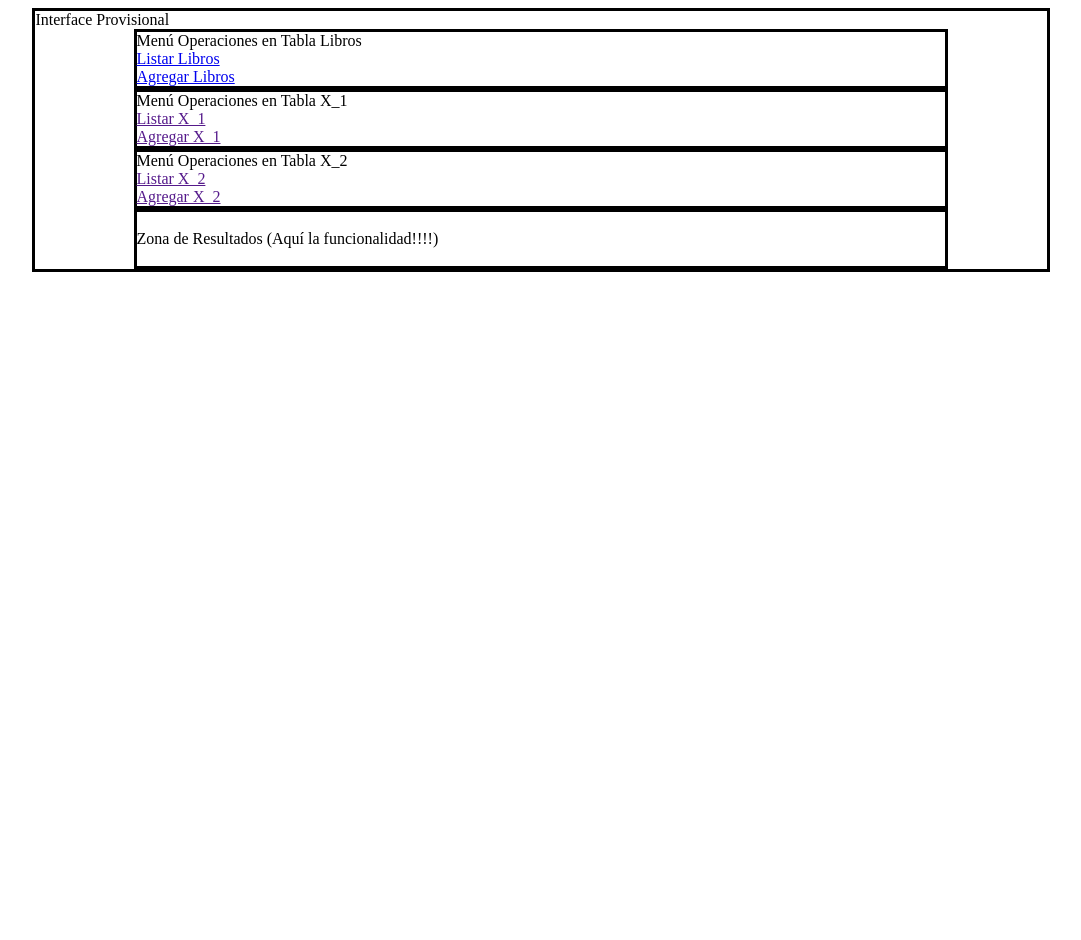
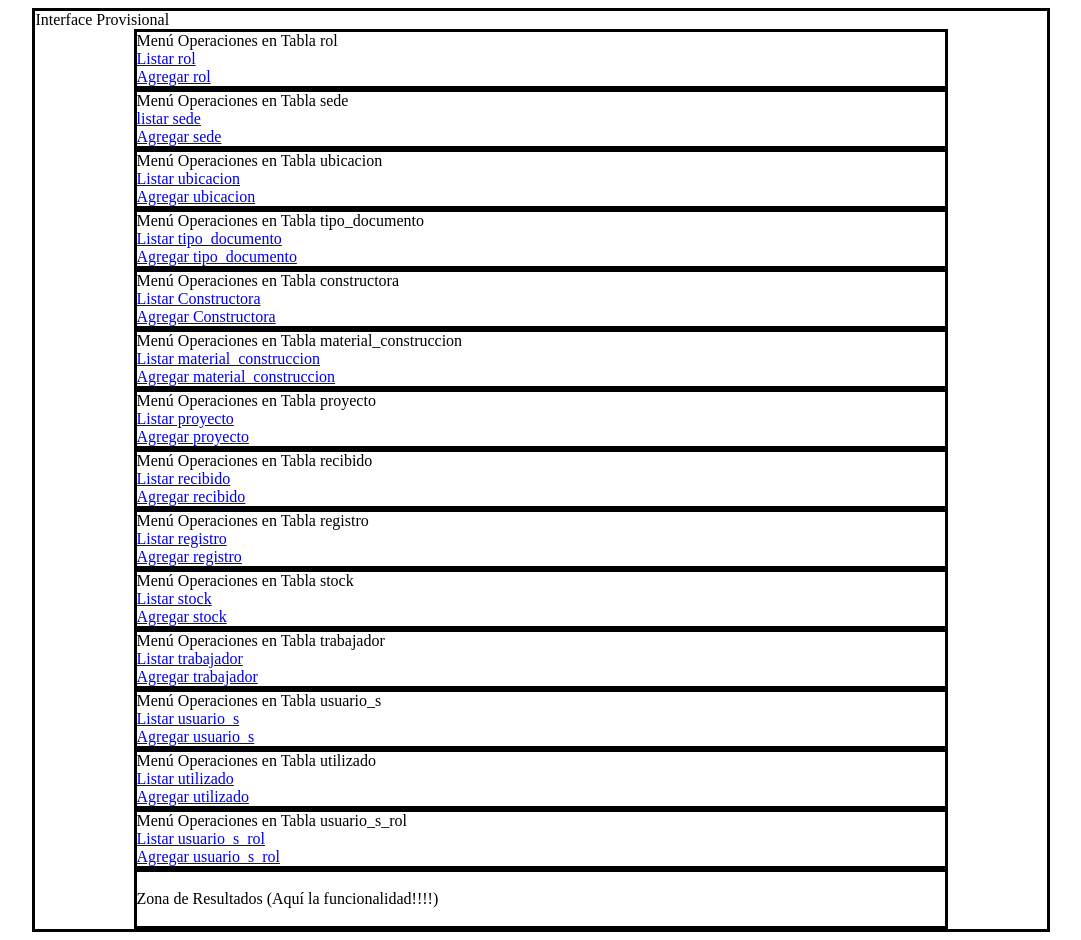
Before and after one commit to cjwolves/BuildingCop, a PHP site: page /principal1.php in a window 1280 px wide. Shown: the whole page, without its empty margins (99-1180 px from the left). Before the commit the page ends 272 px from the top, so only its background shows below. Run offline with PHP 8.4, Linux system fonts and the light colour scheme.

Commit message:
plantilla principal

```diff
--- a/principal1.php
+++ b/principal1.php
@@ -38,27 +38,122 @@ if (isset($_SESSION['mensaje'])) {
         </style>
     </head>
     <body>
+
 	<div id="provisional"> Interface Provisional
-	 <div class="gestion">Menú Operaciones en Tabla Libros
+	 <div class="gestion">Menú Operaciones en Tabla rol
 	 <br/>
-	 <a href="Controlador.php?ruta=listarLibros&pag=0">Listar Libros</a>
+	 <a href="Controlador.php?ruta=listarRol&pag=0">Listar rol </a>
      <br/>
-     <a href="Controlador.php?ruta=mostrarInsertarLibros">Agregar Libros</a>
+     <a href="Controlador.php?ruta=mostrarInsertarRol">Agregar rol</a>
 	 </div>
-	 <div class="gestion">Menú Operaciones en Tabla X_1
+
+	 <div class="gestion">Menú Operaciones en Tabla sede
 	 <br/>
-	 <a href="">Listar X_1</a>
+	 <a href="Controlador.php?ruta=listarSede&pag=0">listar sede </a>
      <br/>
-     <a href="">Agregar X_1</a>
+     <a href="Controlador.php?ruta=mostrarInsertarSede">Agregar sede </a>
 	 </div>
-	 <div class="gestion">Menú Operaciones en Tabla X_2
+
+	 <div class="gestion">Menú Operaciones en Tabla ubicacion
 	 <br/>
-	 <a href="">Listar X_2</a>
+	 <a href="Controlador.php?ruta=listarUbicacion&pag=0">Listar ubicacion</a>
      <br/>
-     <a href="">Agregar X_2</a>
+     <a href="Controlador.php?ruta=mostrarInsertarUbicacion">Agregar ubicacion</a>
 	 </div>
+
+     <div class="gestion">Menú Operaciones en Tabla tipo_documento
+	 <br/>
+	 <a href="Controlador.php?ruta=listarTipo_documento&pag=0">Listar tipo_documento</a>
+     <br/>
+     <a href="Controlador.php?ruta=mostrarInsertarTipo_documento">Agregar tipo_documento</a>
+	 </div>
+
+
+     <div class="gestion">Menú Operaciones en Tabla constructora
+	 <br/>
+	 <a href="Controlador.php?ruta=listarConstructora&pag=0">Listar Constructora</a>
+     <br/>
+     <a href="Controlador.php?ruta=mostrarInsertarConstructora">Agregar Constructora</a>
+	 </div>
+
+	 <div class="gestion">Menú Operaciones en Tabla material_construccion
+	 <br/>
+	 <a href="Controlador.php?ruta=listarMaterial_construccion&pag=0">Listar material_construccion</a>
+     <br/>
+     <a href="Controlador.php?ruta=mostrarInsertarMaterial_construccion">Agregar material_construccion</a>
+	 </div>
+
+     <div class="gestion">Menú Operaciones en Tabla proyecto
+	 <br/>
+	 <a href="Controlador.php?ruta=listarProyecto&pag=0">Listar proyecto</a>
+     <br/>
+     <a href="Controlador.php?ruta=mostrarProyecto">Agregar proyecto</a>
+	 </div>
+
+	 <div class="gestion">Menú Operaciones en Tabla recibido
+	 <br/>
+	 <a href="Controlador.php?ruta=listarRecibido&pag=0">Listar recibido</a>
+     <br/>
+     <a href="Controlador.php?ruta=mostrarRecibido">Agregar recibido</a>
+	 </div>
+
+	 <div class="gestion">Menú Operaciones en Tabla registro
+	 <br/>
+	 <a href="Controlador.php?ruta=listarRegistro&pag=0">Listar registro</a>
+     <br/>
+     <a href="Controlador.php?ruta=mostrarRegistro">Agregar registro</a>
+	 </div>
+
+	 <div class="gestion">Menú Operaciones en Tabla stock
+	 <br/>
+	 <a href="Controlador.php?ruta=listarStock&pag=0">Listar stock</a>
+     <br/>
+     <a href="Controlador.php?ruta=mostrarStock">Agregar stock</a>
+	 </div>
+
+	 <div class="gestion">Menú Operaciones en Tabla trabajador
+	 <br/>
+	 <a href="Controlador.php?ruta=listarTrabajador&pag=0">Listar trabajador</a>
+     <br/>
+     <a href="Controlador.php?ruta=mostrarTrabajador">Agregar trabajador</a>
+	 </div>
+
+
+	 <div class="gestion">Menú Operaciones en Tabla usuario_s
+	 <br/>
+	 <a href="Controlador.php?ruta=listarUsuario_s&pag=0">Listar usuario_s</a>
+     <br/>
+     <a href="Controlador.php?ruta=mostrarUsuario_s">Agregar usuario_s</a>
+	 </div>
+
+
+	 <div class="gestion">Menú Operaciones en Tabla utilizado
+	 <br/>
+	 <a href="Controlador.php?ruta=listarUtilizado&pag=0">Listar utilizado</a>
+     <br/>
+     <a href="Controlador.php?ruta=mostrarUtilizado">Agregar utilizado</a>
+	 </div>
+
+     <div class="gestion">Menú Operaciones en Tabla usuario_s_rol
+	 <br/>
+	 <a href="Controlador.php?ruta=listarUsuario_s_rol&pag=0">Listar usuario_s_rol</a>
+     <br/>
+     <a href="Controlador.php?ruta=mostrarUsuario_s_rol">Agregar usuario_s_rol</a>
+	 </div>
+
+
+
+
+
+
+
      <div id="contenido">
-		 <br/>
+
+
+
+
+
+	 <br/>
                 Zona de Resultados (Aquí la funcionalidad!!!!)
 	 <br/>
 	 <br/>
```
